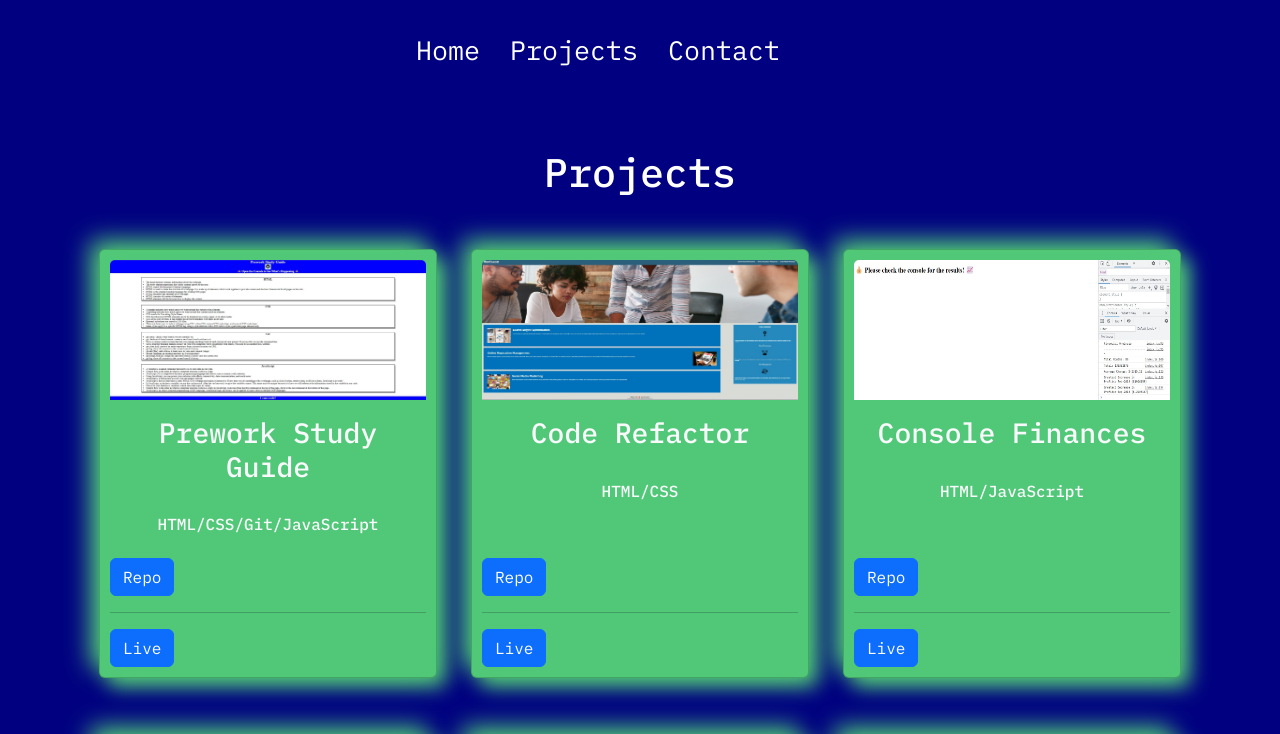
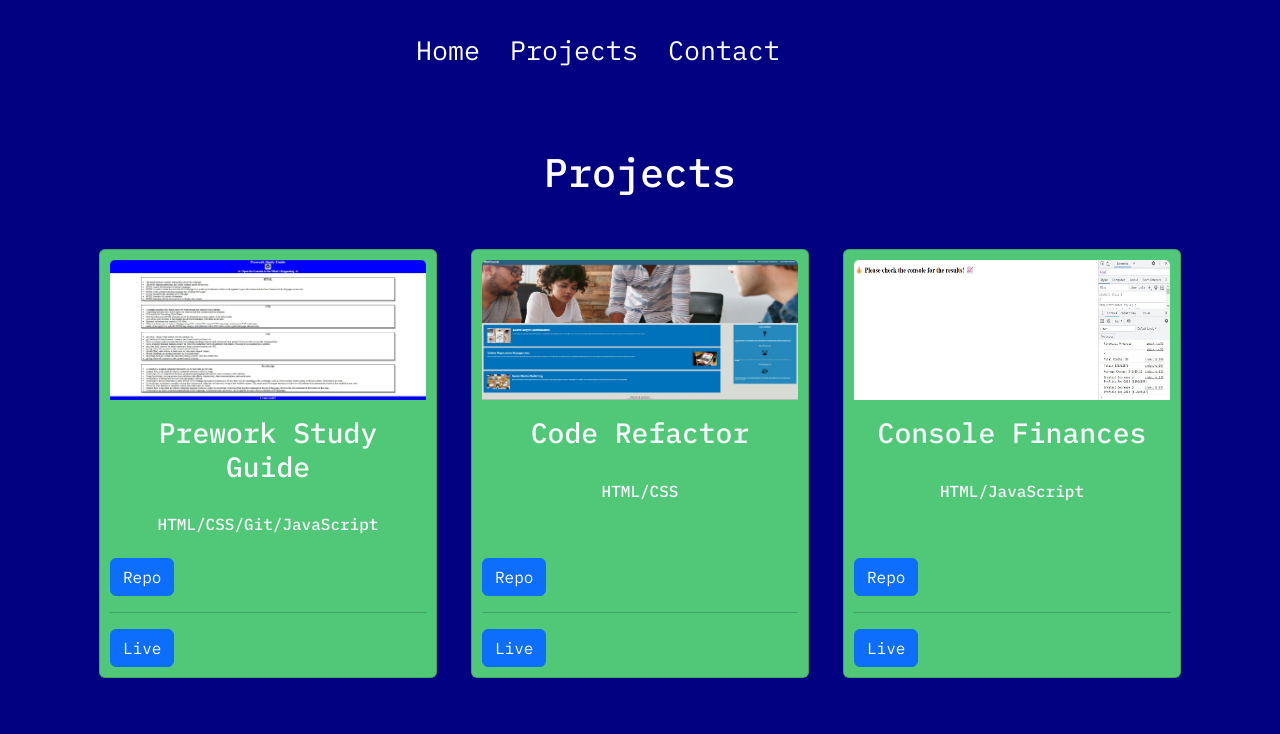
Before and after one commit to yvonnesarah/react-portfolio, a React (Create React App) app in the folder react-portfolio/: page /#/projects in a window 1280 px wide. Shown: the top 734 px of the page. Built offline with nearby package versions, Linux system fonts and the light colour scheme; a web font is replaced by a local one.

Commit message:
Updated project cards styles - improved the box shadow colour for the portfolio projects cards

```diff
--- a/react-portfolio/src/styles/ProjectCards.module.css
+++ b/react-portfolio/src/styles/ProjectCards.module.css
@@ -1,8 +1,6 @@
 .cardCustom {
     border-radius: 15px;
     background: linear-gradient(145deg, #50C878, #50C878);
-    box-shadow: 9px 9px 20px #50C878,
-      -9px -9px 25px #50C878;
     overflow: hidden;
     padding: 10px;
     width: 30rem;
```
